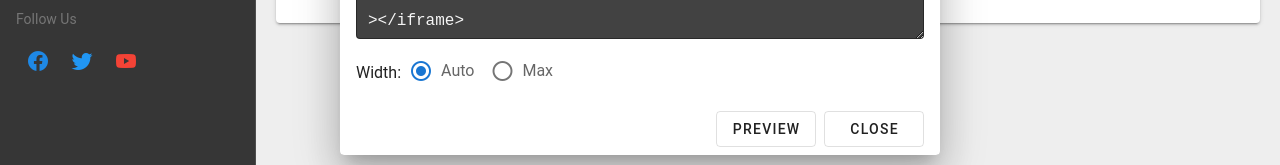
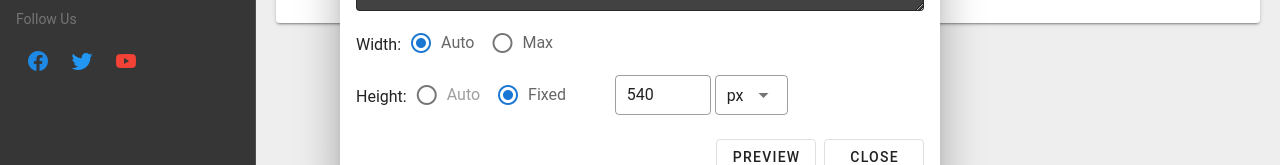
Before and after one commit to michael-erwin/coronachart-vue, a Vue app: page /catalogue/time-series-charts in a window 1280 px wide. Both pictures are taken after a click on the button 692 px from the left and 96 px from the top of the page. Shown: the part 449-614 px from the top of the page. Built offline with nearby package versions, Linux system fonts and the light colour scheme; no server answers; the HTML template or start-up script is replaced by a standard one; what vue-fullscreen would draw is missing.

Commit message:
Time series charts height embed option.

```diff
--- a/src/components/LineChartBasic.vue
+++ b/src/components/LineChartBasic.vue
@@ -5,7 +5,7 @@
       <v-spacer />
     </v-toolbar>
     <div class="chart-container" style="overflow:hidden">
-      <apexchart type="line" :options="chartOptions" :series="series"></apexchart>
+      <apexchart type="line" :options="chartOptions" :series="series" :height="computedHeight"></apexchart>
       <v-overlay :value="loading||inputLoading" color="rgba(255,255,255, 0.5)" absolute>
         <v-progress-circular indeterminate color="primary" />
       </v-overlay>
@@ -15,12 +15,17 @@
 
 <script>
 export default {
+  computed: {
+    computedHeight () {
+      return (this.height - 63)
+    }
+  },
   data () {
     return {
       chartOptions: {
         chart: {
           id: 'lin_chart',
-          toolbar: { tools: { download: false } }
+          toolbar: { tools: { download: false } },
         },
         colors: ['#00B0FF', '#FF1744', '#00E676', '#FF9100'],
         stroke: { width: 2 },
@@ -104,6 +109,7 @@ export default {
   },
   props: {
     code : String,
+    height: { type: String|Number, default: '540' },
     level: { type: String|Number, default: '0' },
     inputData: Object,
     inputLoading: { type: Boolean, default: false },
--- a/src/components/LineChartStandard.vue
+++ b/src/components/LineChartStandard.vue
@@ -14,15 +14,14 @@
           :filter="countryFilter"
           cache-items outlined
           flat dense solo
-          hide-no-data
-          hide-details
+          hide-no-data hide-details
           label="Select your country"
           @change="changeCountry"
         />
       </div>
     </v-toolbar>
     <div class="chart-container" style="overflow:hidden">
-      <apexchart type="line" :options="chartOptions" :series="series"></apexchart>
+      <apexchart type="line" :options="chartOptions" :series="series" :height="computedHeight"></apexchart>
       <div class="d-flex justify-center control">
         <v-btn-toggle v-model="dailyChange" dense mandatory @change="changedDaily">
           <v-btn small :value="false" width="120" title="Daily accumulated count">Cummulative</v-btn>
@@ -43,6 +42,11 @@
 import ErrorOverlay from '@/components/fragments/ErrorOverlay'
 export default {
   components: { ErrorOverlay },
+  computed: {
+    computedHeight () {
+      return (this.height - 63)
+    }
+  },
   created () {
     this.country_code = this.defaultCode
     console.log('lineChartStandard: ', this.country_code)
@@ -89,7 +93,6 @@ export default {
       this.fetchCountryStats()
     },
     fetchCountryStats () {
-      console.log('fetchCountryStats triggered')
       this.series = []
       this.loading = true
       const params = { origin: this.origin, level: this.level, span: this.span }
@@ -162,6 +165,7 @@ export default {
   },
   props: {
     defaultCode: { type: String, default: 'W1' },
+    height: { type: String|Number, default: '540' },
     level: { type: String|Number, default: '0' },
     origin: { type: String, default: 'self' },
     span: { type: String, default: 'past' },
--- a/src/views/catalogue-contents/TimeSeriesChartsPage.vue
+++ b/src/views/catalogue-contents/TimeSeriesChartsPage.vue
@@ -57,6 +57,26 @@
               ></v-select>
             </div>
             <div></div>
+          </div>
+        </div>
+        <div class="d-flex align-center mt-4">
+          <div class="mr-2 mt-1">Height:</div>
+          <div style="min-width:200px">
+            <v-radio-group hide-details row value="fixed" class="mt-0 d-inline-block">
+              <v-radio label="Auto" value="auto" disabled></v-radio>
+              <v-radio label="Fixed" value="fixed"></v-radio>
+            </v-radio-group>
+          </div>
+          <div class="d-flex" v-if="linechart1_settings.height_type=='fixed'">
+            <div style="flex-basis:100px!important">
+              <v-text-field dense outlined flat hide-details
+                v-model="linechart1_settings.height"
+                type="number" min="300" class="mr-1"
+              />
+            </div>
+            <div style="flex-basis:50px!important">
+              <v-select outlined dense hide-details value="px" :items="['px']"></v-select>
+            </div>
           </div>
         </div>
       </template>
@@ -145,6 +165,26 @@
               ></v-select>
             </div>
             <div></div>
+          </div>
+        </div>
+        <div class="d-flex align-center mt-4">
+          <div class="mr-2 mt-1">Height:</div>
+          <div style="min-width:200px">
+            <v-radio-group hide-details row value="fixed" class="mt-0 d-inline-block">
+              <v-radio label="Auto" value="auto" disabled></v-radio>
+              <v-radio label="Fixed" value="fixed"></v-radio>
+            </v-radio-group>
+          </div>
+          <div class="d-flex" v-if="linechart2_settings.height_type=='fixed'">
+            <div style="flex-basis:100px!important">
+              <v-text-field dense outlined flat hide-details
+                v-model="linechart2_settings.height"
+                type="number" min="300" class="mr-1"
+              />
+            </div>
+            <div style="flex-basis:50px!important">
+              <v-select outlined dense hide-details value="px" :items="['px']"></v-select>
+            </div>
           </div>
         </div>
       </template>
@@ -251,7 +291,8 @@ export default {
         width_type: 'auto',
         width_unit: 'px',
         max_width: 'auto',
-        height: '550px'
+        height: '540',
+        height_type: 'fixed',
       },
       linechart2_code_show: false,
       linechart2_settings_show: false,
@@ -261,7 +302,8 @@ export default {
         width_type: 'auto',
         width_unit: 'px',
         max_width: 'auto',
-        height: '550px'
+        height: '540',
+        height_type: 'fixed',
       }
     }
   },
--- a/src/views/embeds/EmbedLineChart1.vue
+++ b/src/views/embeds/EmbedLineChart1.vue
@@ -1,6 +1,6 @@
 <template>
   <v-app ref="app" v-if="render" v-resize="resize">
-    <LineChartBasic :code="code" :title="title" :daily-change="daily_change" />
+    <LineChartBasic :code="code" :title="title" :daily-change="daily_change" :height="height" />
   </v-app>
 </template>
 
@@ -17,6 +17,10 @@ export default {
     },
     daily_change () {
       return this.query['daily'] === 'true' ? true : false
+    },
+    height () {
+      let input_height = parseInt(this.query['height'])
+      return input_height > 299 ? input_height : 540
     },
     title () {
       return this.query.title || `Timeline Series`
--- a/src/views/embeds/EmbedLineChart2.vue
+++ b/src/views/embeds/EmbedLineChart2.vue
@@ -1,6 +1,6 @@
 <template>
   <v-app ref="app" v-if="render" v-resize="resize">
-    <LineChartStandard :default-code="code" :title="title" :level="level" :origin="origin" />
+    <LineChartStandard :default-code="code" :title="title" :level="level" :origin="origin" :height="height" />
   </v-app>
 </template>
 
@@ -14,6 +14,10 @@ export default {
   computed: {
     code () {
       return this.query.code || 'W1'
+    },
+    height () {
+      let input_height = parseInt(this.query['height'])
+      return input_height > 299 ? input_height : 540
     },
     title () {
       return this.query.title || `Timeline Series`
```
